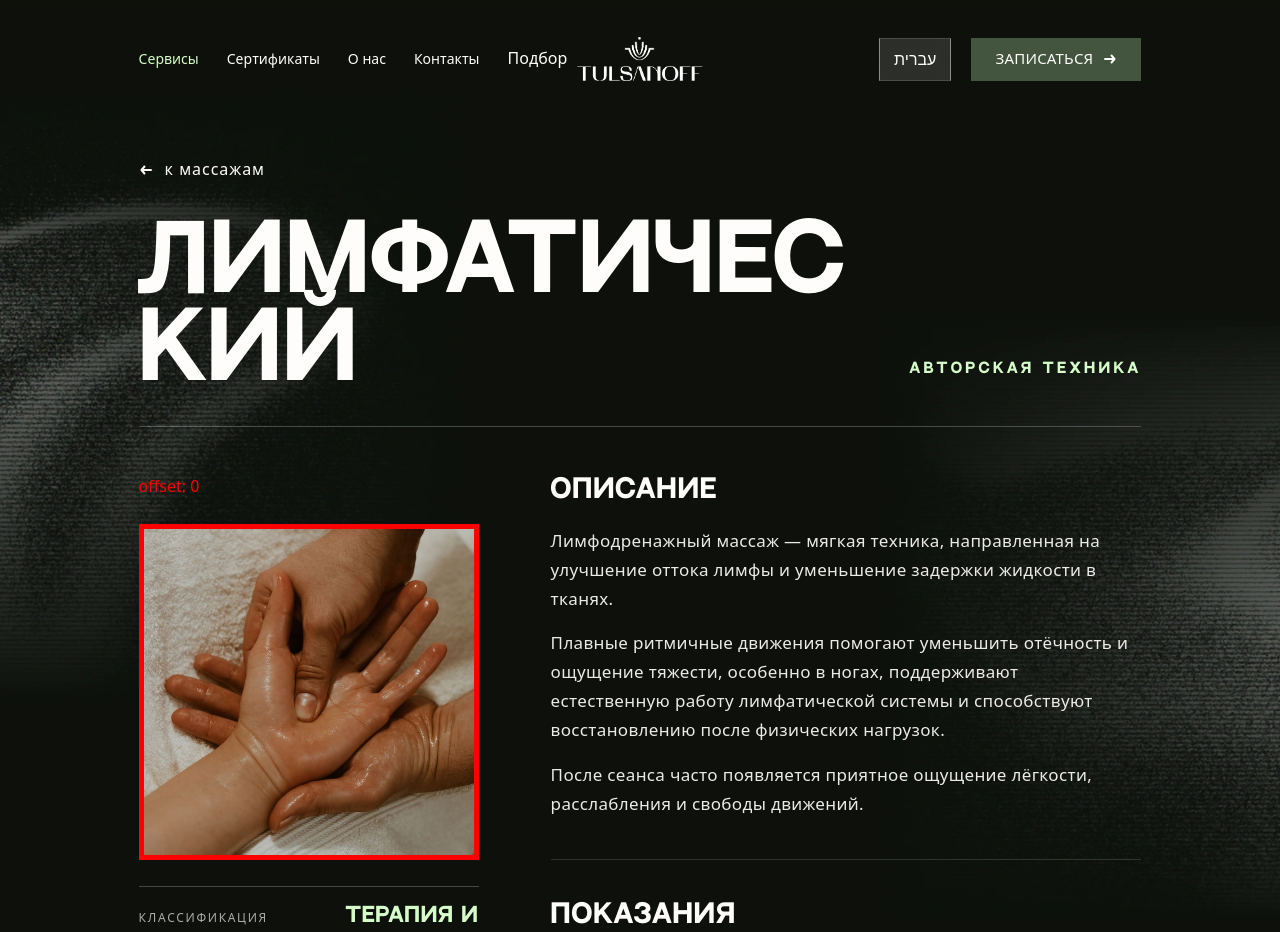
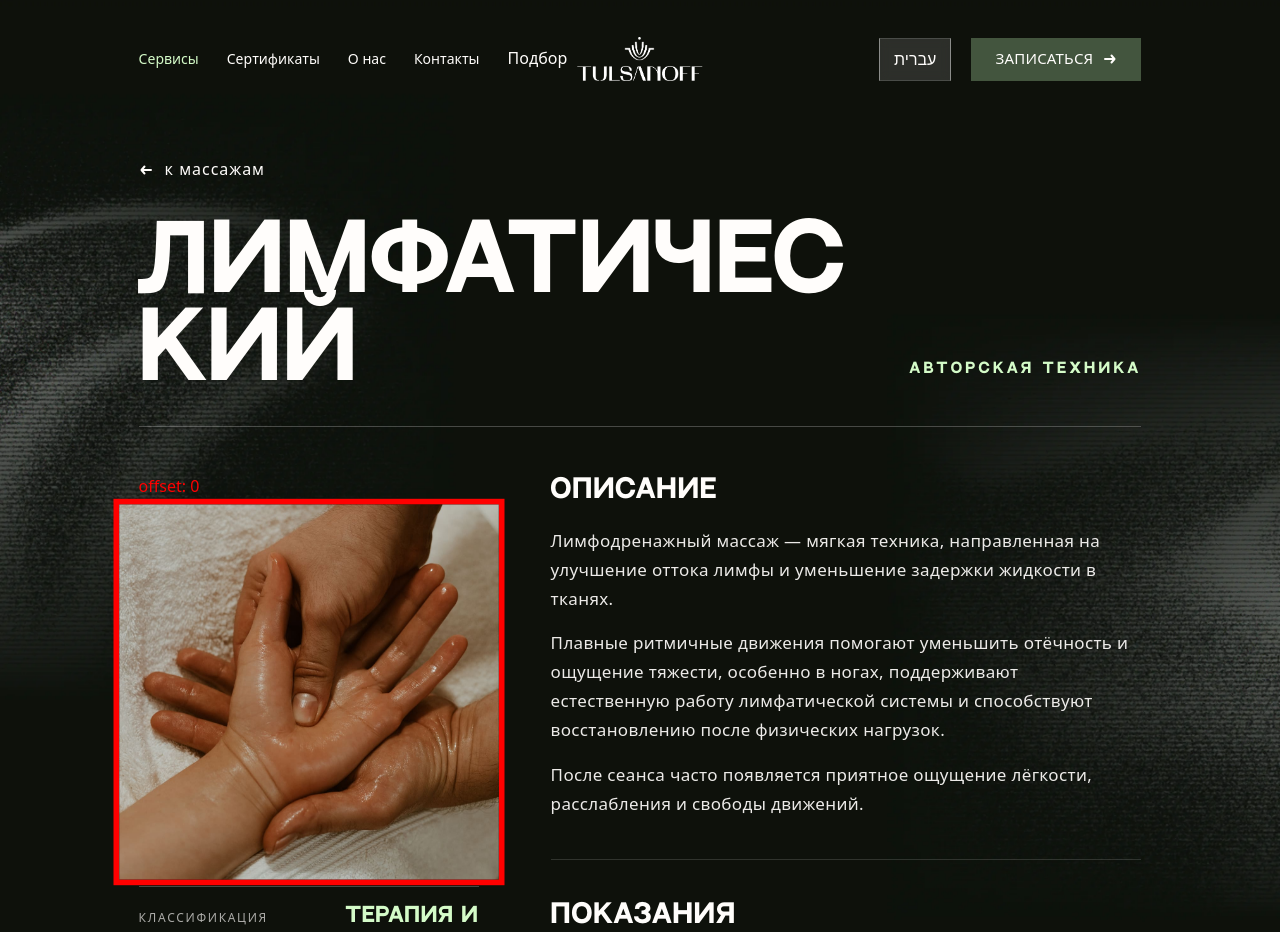
Before and after one commit to LesyaKulikov/tulsanoff, a React (Vite) app: page /services/limfaticheskiy in a window 1280 px wide. Shown: the top 932 px of the page. Built offline with nearby package versions, Linux system fonts and the light colour scheme; a web font is replaced by a local one.

Commit message:
debug: add scale to photo transform

```diff
--- a/src/pages/MassageDetailPage.tsx
+++ b/src/pages/MassageDetailPage.tsx
@@ -164,7 +164,7 @@ export function MassageDetailPage() {
               decoding="async"
               fetchPriority="high"
               data-test-id="massage-photo"
-              style={{ transform: `translateY(${photoOffset}px)`, border: '5px solid red' }}
+              style={{ transform: `translateY(${photoOffset}px) scale(1.15)`, border: '5px solid red' }}
             />
 
             <motion.dl
```
